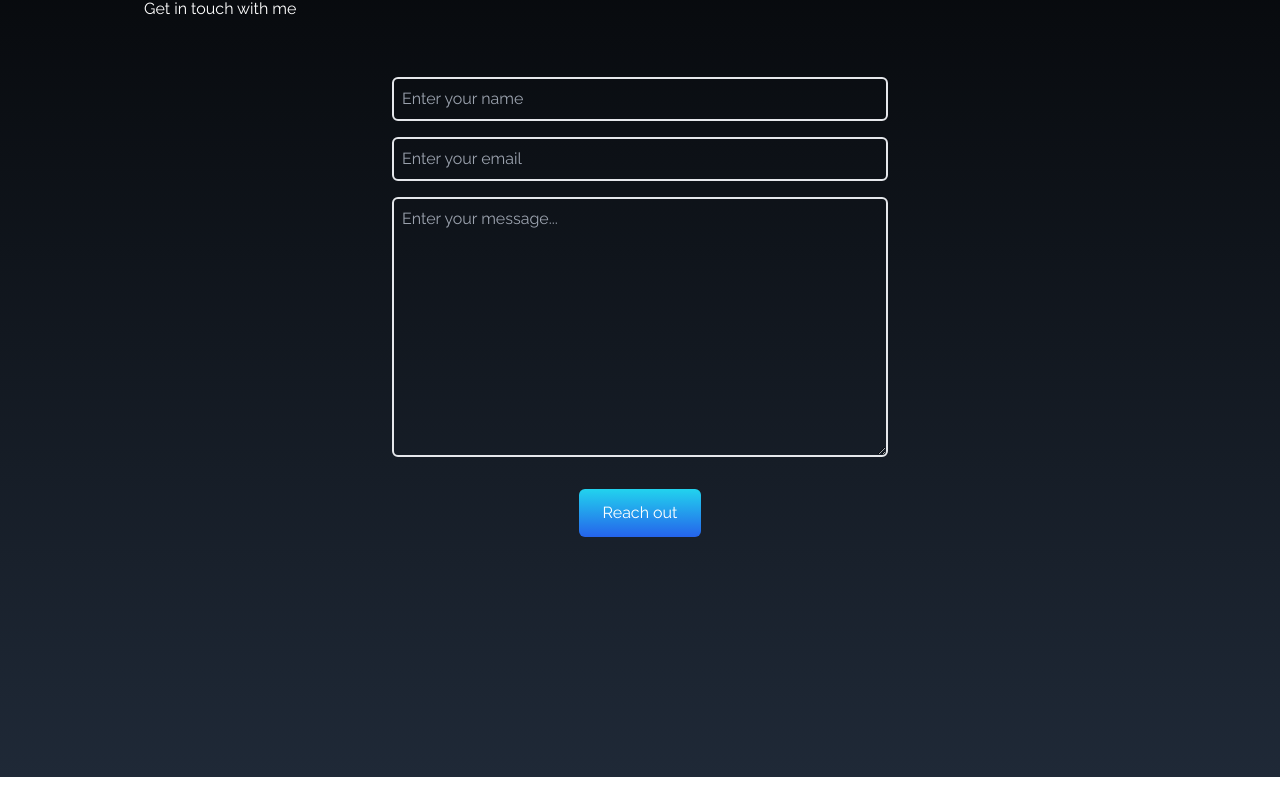
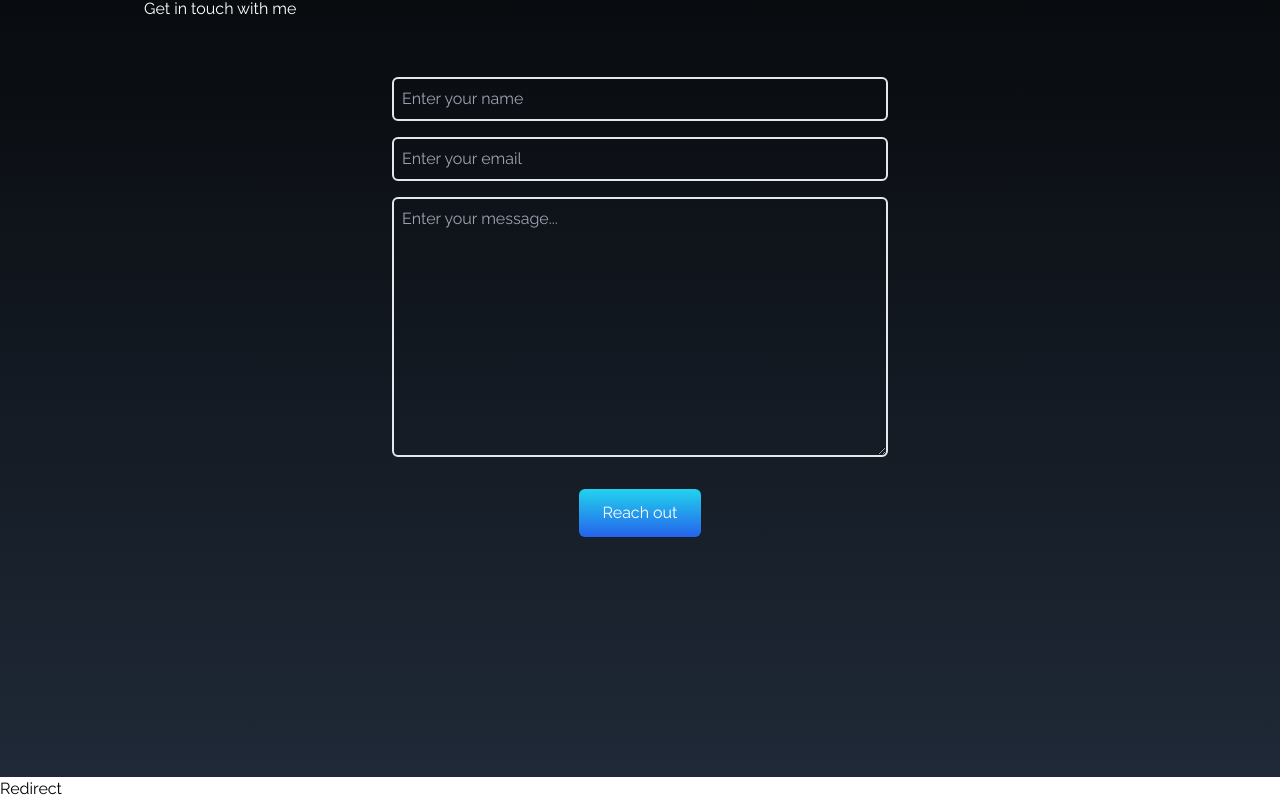
Before and after one commit to RaevenTech/personal-profile-page, a React (Create React App) app in the folder per-port/: page /redirect in a window 1280 px wide. Shown: the part 3419-4220 px from the top of the page. Before the commit the page ends 4196 px from the top, so only its background shows below. Built offline with nearby package versions, Linux system fonts and the light colour scheme.

Commit message:
redirect page

```diff
--- a/per-port/package.json
+++ b/per-port/package.json
@@ -9,6 +9,7 @@
     "react": "^18.2.0",
     "react-dom": "^18.2.0",
     "react-icons": "^4.4.0",
+    "react-router-dom": "^6.3.0",
     "react-scripts": "5.0.1",
     "react-scroll": "^1.8.7",
     "web-vitals": "^2.1.4"
--- a/per-port/src/App.js
+++ b/per-port/src/App.js
@@ -5,9 +5,12 @@ import Home from "./components/Home";
 import Navbar from "./components/Navbar";
 import Portfolio from "./components/Portfolio";
 import Socials from "./components/Socials";
+import Redirect from "./components/Redirect";
+import { Route, Routes } from "react-router-dom";
 
 function App() {
     return (
+        <>
             <div>
                 <Navbar />
                 <Home />
@@ -17,6 +20,10 @@ function App() {
                 <Contact />
                 <Socials />
             </div>
+            <Routes>
+                <Route path="/redirect" element={<Redirect />} />
+            </Routes>
+        </>
     );
 }
 
--- a/per-port/src/components/Portfolio.js
+++ b/per-port/src/components/Portfolio.js
@@ -1,4 +1,4 @@
-import React from "react";
+import { useNavigate } from "react-router-dom";
 import arrayDestruct from "../assets/portfolio/projects1.jpg";
 import netflix from "../assets/portfolio/Netflix4.jpg";
 import navbar from "../assets/portfolio/navbar.jpg";
@@ -7,6 +7,8 @@ import reactSmooth from "../assets/portfolio/reactSmooth.jpg";
 import reactWeather from "../assets/portfolio/projects3.jpg";
 
 const Portfolio = () => {
+    const navigate = useNavigate();
+
     const projects = [
         {
             id: 1,
@@ -61,7 +63,10 @@ const Portfolio = () => {
                                 className="rounded-md duration-200 hover:scale-105"
                             />
                             <div className="flex items-center justify-center">
-                                <button className="w-1/2 px-6 py-1 m-4 duration-200 hover:scale-105">
+                                <button
+                                    onClick={() => navigate("./Redirect.js")}
+                                    className="w-1/2 px-6 py-1 m-4 duration-200 hover:scale-105"
+                                >
                                     Demo
                                 </button>
                                 <button className="w-1/2 px-6 py-1 m-4 duration-200 hover:scale-105">
--- /dev/null
+++ b/per-port/src/components/Redirect.js
@@ -0,0 +1,7 @@
+import React from "react";
+
+const Redirect = () => {
+    return <div>Redirect</div>;
+};
+
+export default Redirect;
--- a/per-port/src/index.js
+++ b/per-port/src/index.js
@@ -2,6 +2,11 @@ import React from "react";
 import ReactDOM from "react-dom/client";
 import "./index.css";
 import App from "./App";
+import { BrowserRouter } from "react-router-dom";
 
 const root = ReactDOM.createRoot(document.getElementById("root"));
-root.render(<App />);
+root.render(
+    <BrowserRouter>
+        <App />
+    </BrowserRouter>
+);
```
Also changed, not shown: 1 other file (tests, documents, lock files or other folders). Lines whose indentation alone changed are shown as unchanged.
